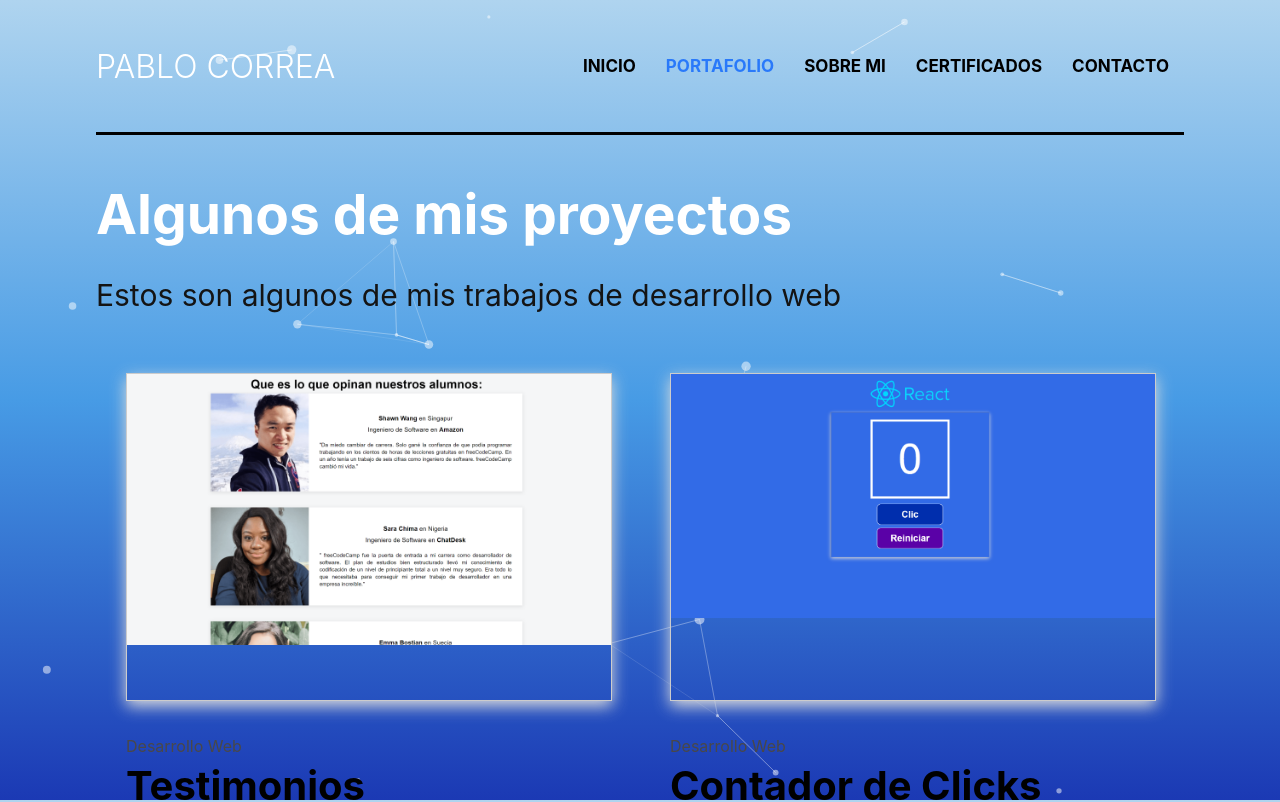
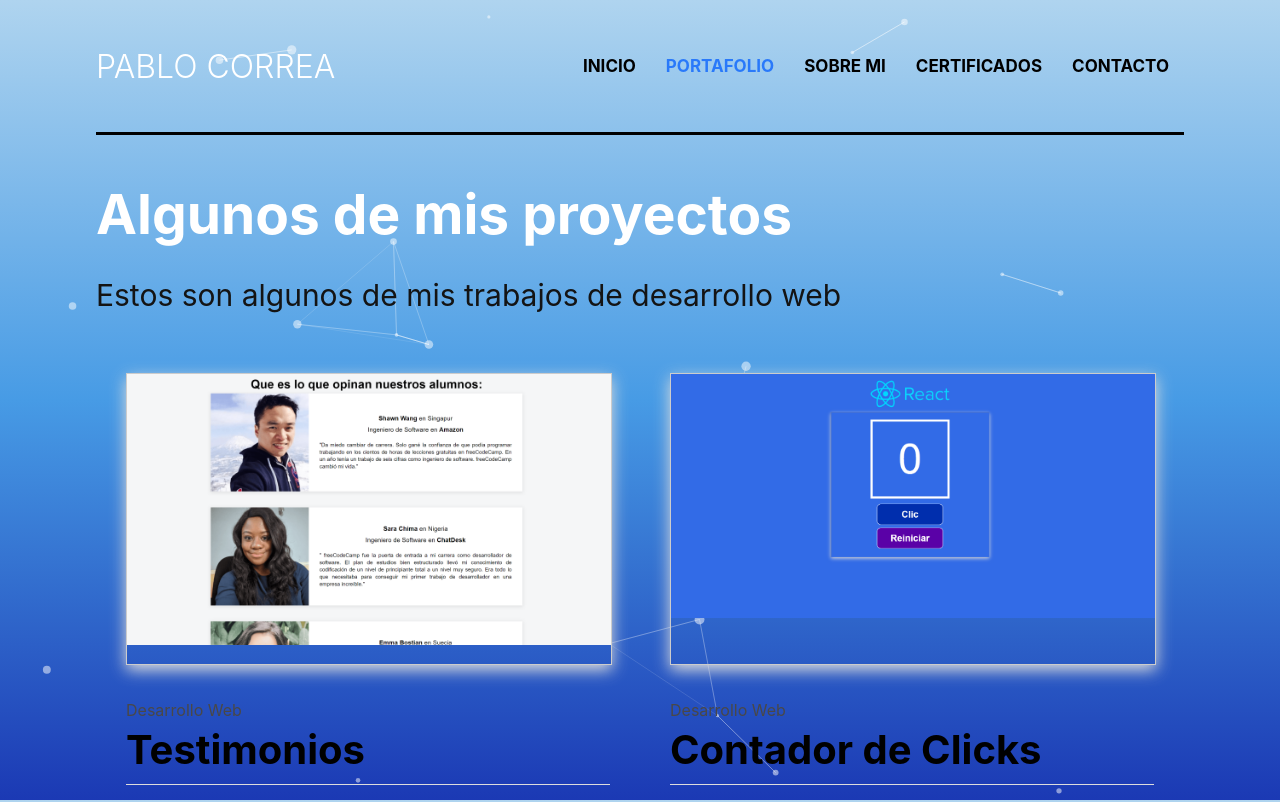
Before and after one commit to pablocorrea23/portafolio, a React (Create React App) app: page /portafolio in a window 1280 px wide. Shown: the top 802 px of the page. Built offline with nearby package versions, Linux system fonts and the light colour scheme.

Commit message:
cambioscss

```diff
--- a/src/components/Portafolio.jsx
+++ b/src/components/Portafolio.jsx
@@ -16,7 +16,7 @@ export const Portafolio = () => {
               <article key={trabajo.id} className='work-item'>
 
                 <div className='mask'>
-                  <img src={'/images/' + trabajo.id + '.png'} alt='imagen' />
+                  <img src={'/images/' + trabajo.id + '.png'} alt='imagen'/>
                 </div>
 
                 <span>{trabajo.categorias}</span>
--- a/src/index.css
+++ b/src/index.css
@@ -198,7 +198,7 @@ button {
 
 .work-item .mask {
   width: 100%;
-  height: 326px;
+  height: 290px;
   overflow: hidden;
   border: 1px solid #ccc;
   box-shadow: 0px 5px 15px #ddd;
@@ -206,6 +206,7 @@ button {
 
 .work-item img {
   width: 100%;
+
 
   transition: all 500ms;
 
```
Also changed, not shown: public/images/clima.png, public/images/mispelis.png.
